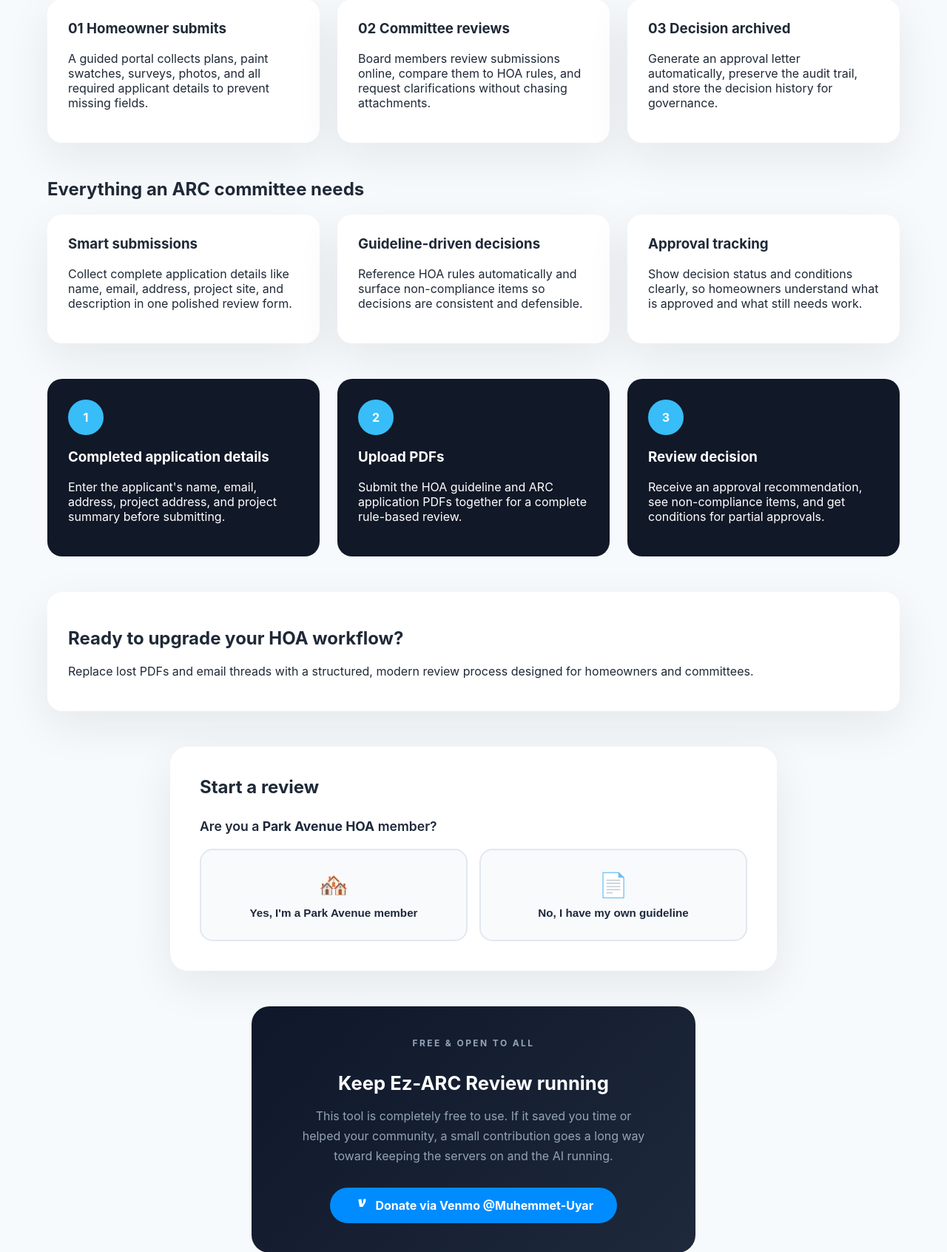
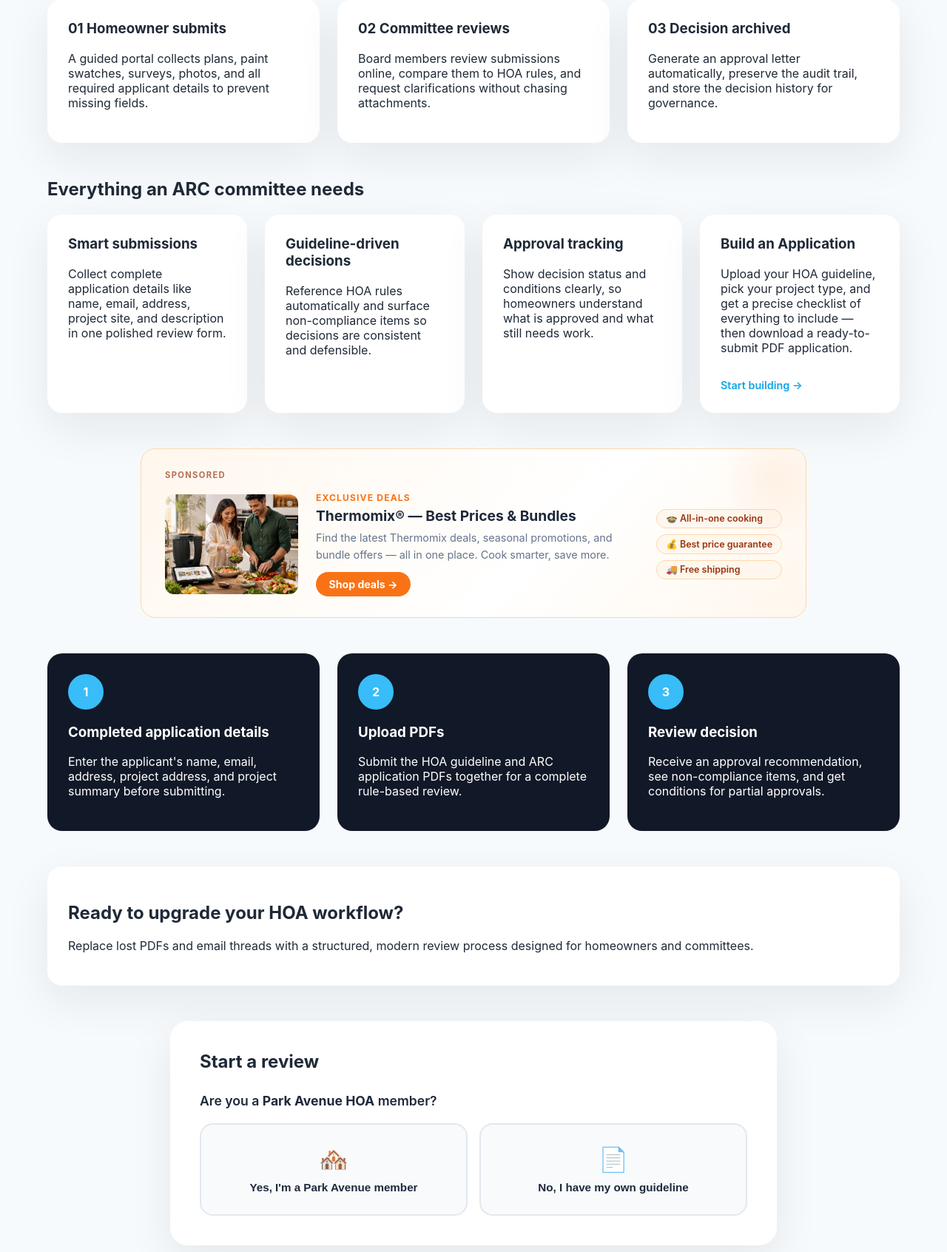
Before and after one commit to mfuyar/ARC, a Flask app: page / in a window 1280 px wide. Shown: the part 644-2336 px from the top of the page at 74% size. Run offline with Flask 3, Linux system fonts and the light colour scheme.

Commit message:
Add Thermomix TM7 sponsored ad and Build Application feature card
- Add sponsored card with TM7 family cooking image linking to thermomixdeals.com
- Add "Build an Application" card to features section with link to /apply
- Add card-link style for feature card CTAs

Co-Authored-By: Claude Sonnet 4.6 <noreply@anthropic.com>

```diff
--- a/static/style.css
+++ b/static/style.css
@@ -140,6 +140,19 @@ main.hero {
 
 .card h3 {
   margin-top: 0;
+}
+
+.card-link {
+  display: inline-block;
+  margin-top: 1rem;
+  font-weight: 600;
+  font-size: 0.9rem;
+  color: #0ea5e9;
+  text-decoration: none;
+}
+
+.card-link:hover {
+  text-decoration: underline;
 }
 
 .workflow {
@@ -751,3 +764,129 @@ footer {
     grid-template-columns: 1fr;
   }
 }
+
+/* ── Sponsored ad ──────────────────────────────────────────────────────────── */
+.sponsored-section {
+  padding-top: 0;
+}
+
+.sponsored-card {
+  display: block;
+  text-decoration: none;
+  background: linear-gradient(135deg, #fff7ed 0%, #ffffff 60%, #fff7ed 100%);
+  border: 1.5px solid #fed7aa;
+  border-radius: 1.25rem;
+  padding: 1.75rem 2rem;
+  max-width: 900px;
+  margin: 0 auto;
+  transition: box-shadow 0.2s, transform 0.2s;
+  position: relative;
+  overflow: hidden;
+}
+
+.sponsored-card::before {
+  content: "";
+  position: absolute;
+  top: -40px; right: -40px;
+  width: 160px; height: 160px;
+  background: radial-gradient(circle, #f97316 0%, transparent 70%);
+  opacity: 0.08;
+  pointer-events: none;
+}
+
+.sponsored-card:hover {
+  box-shadow: 0 12px 40px rgba(249, 115, 22, 0.15);
+  transform: translateY(-2px);
+}
+
+.sponsored-label {
+  font-size: 0.7rem;
+  font-weight: 700;
+  letter-spacing: 0.12em;
+  text-transform: uppercase;
+  color: #9a3412;
+  margin-bottom: 1rem;
+  opacity: 0.7;
+}
+
+.sponsored-inner {
+  display: grid;
+  grid-template-columns: 180px 1fr auto;
+  gap: 1.5rem;
+  align-items: center;
+}
+
+.sponsored-img {
+  border-radius: 0.75rem;
+  overflow: hidden;
+  aspect-ratio: 4/3;
+}
+
+.sponsored-img img {
+  width: 100%;
+  height: 100%;
+  object-fit: cover;
+  display: block;
+}
+
+.sponsored-tag {
+  font-size: 0.75rem;
+  font-weight: 700;
+  text-transform: uppercase;
+  letter-spacing: 0.1em;
+  color: #f97316;
+  margin: 0 0 0.3rem;
+}
+
+.sponsored-title {
+  font-size: 1.2rem;
+  font-weight: 700;
+  color: #1e293b;
+  margin: 0 0 0.4rem;
+}
+
+.sponsored-desc {
+  font-size: 0.9rem;
+  color: #64748b;
+  margin: 0 0 0.75rem;
+  line-height: 1.6;
+}
+
+.sponsored-cta {
+  display: inline-block;
+  background: #f97316;
+  color: white;
+  font-weight: 700;
+  font-size: 0.88rem;
+  padding: 0.5rem 1.1rem;
+  border-radius: 999px;
+}
+
+.sponsored-badges {
+  display: flex;
+  flex-direction: column;
+  gap: 0.5rem;
+}
+
+.s-badge {
+  background: #fff7ed;
+  border: 1px solid #fed7aa;
+  color: #9a3412;
+  font-size: 0.78rem;
+  font-weight: 600;
+  padding: 0.3rem 0.75rem;
+  border-radius: 999px;
+  white-space: nowrap;
+}
+
+@media (max-width: 640px) {
+  .sponsored-inner {
+    grid-template-columns: 1fr;
+  }
+  .sponsored-img {
+    aspect-ratio: 16/7;
+  }
+  .sponsored-badges {
+    display: none;
+  }
+}
--- a/templates/index.html
+++ b/templates/index.html
@@ -106,7 +106,35 @@
           <h3>Approval tracking</h3>
           <p>Show decision status and conditions clearly, so homeowners understand what is approved and what still needs work.</p>
         </div>
+        <div class="card">
+          <h3>Build an Application</h3>
+          <p>Upload your HOA guideline, pick your project type, and get a precise checklist of everything to include — then download a ready-to-submit PDF application.</p>
+          <a href="{{ url_for('apply') }}" class="card-link">Start building &rarr;</a>
+        </div>
       </div>
+    </section>
+
+    <!-- Sponsored -->
+    <section class="section sponsored-section">
+      <a href="https://thermomixdeals.com" target="_blank" rel="noopener sponsored" class="sponsored-card">
+        <div class="sponsored-label">Sponsored</div>
+        <div class="sponsored-inner">
+          <div class="sponsored-img">
+            <img src="{{ url_for('static', filename='tm7.jpg') }}" alt="Thermomix TM7 family cooking">
+          </div>
+          <div class="sponsored-copy">
+            <p class="sponsored-tag">Exclusive Deals</p>
+            <h3 class="sponsored-title">Thermomix® — Best Prices &amp; Bundles</h3>
+            <p class="sponsored-desc">Find the latest Thermomix deals, seasonal promotions, and bundle offers — all in one place. Cook smarter, save more.</p>
+            <span class="sponsored-cta">Shop deals &rarr;</span>
+          </div>
+          <div class="sponsored-badges">
+            <div class="s-badge">🍲 All-in-one cooking</div>
+            <div class="s-badge">💰 Best price guarantee</div>
+            <div class="s-badge">🚚 Free shipping</div>
+          </div>
+        </div>
+      </a>
     </section>
 
     <section class="section" id="start">
```
Also changed, not shown: static/tm7.jpg (added).
